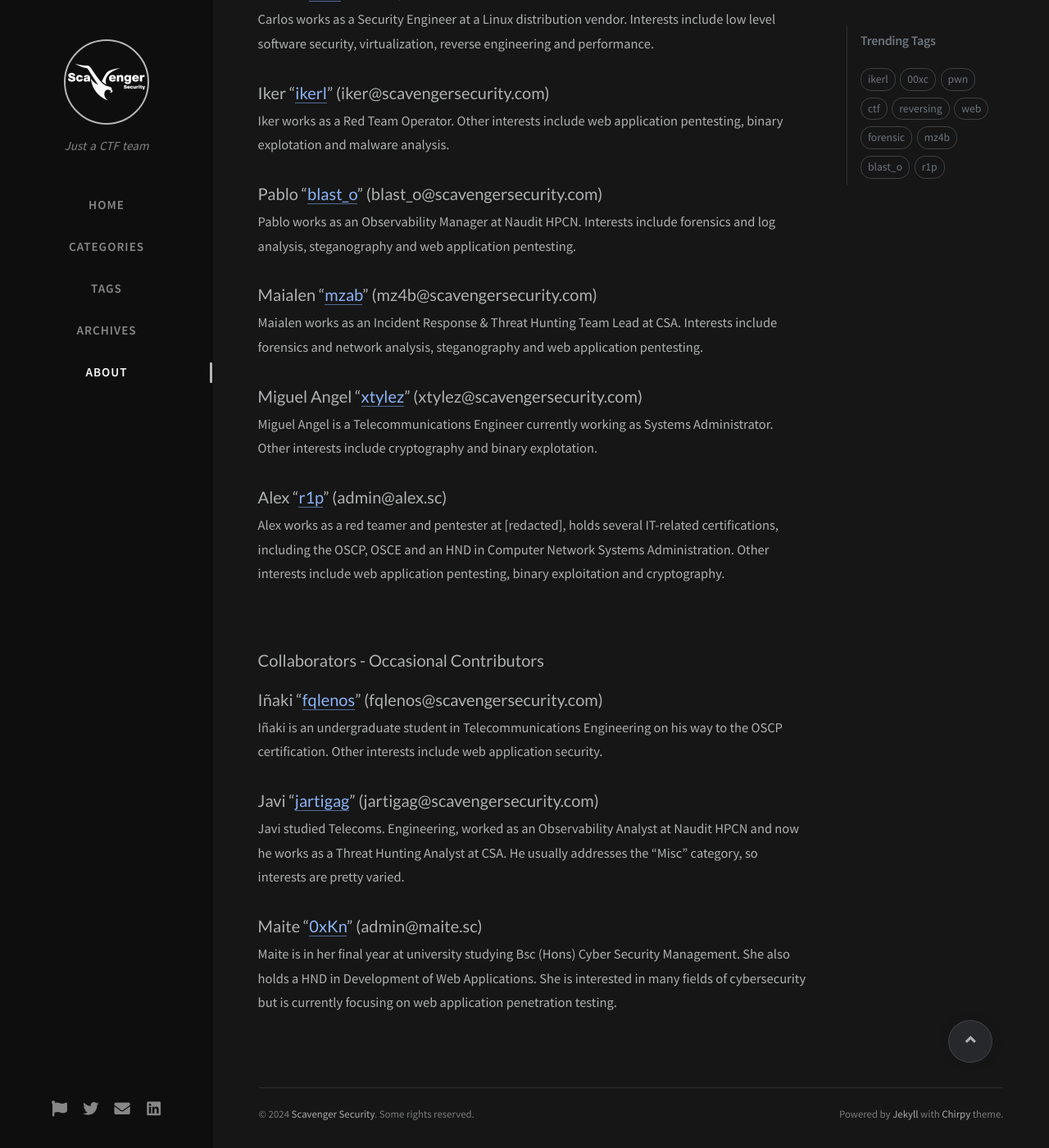
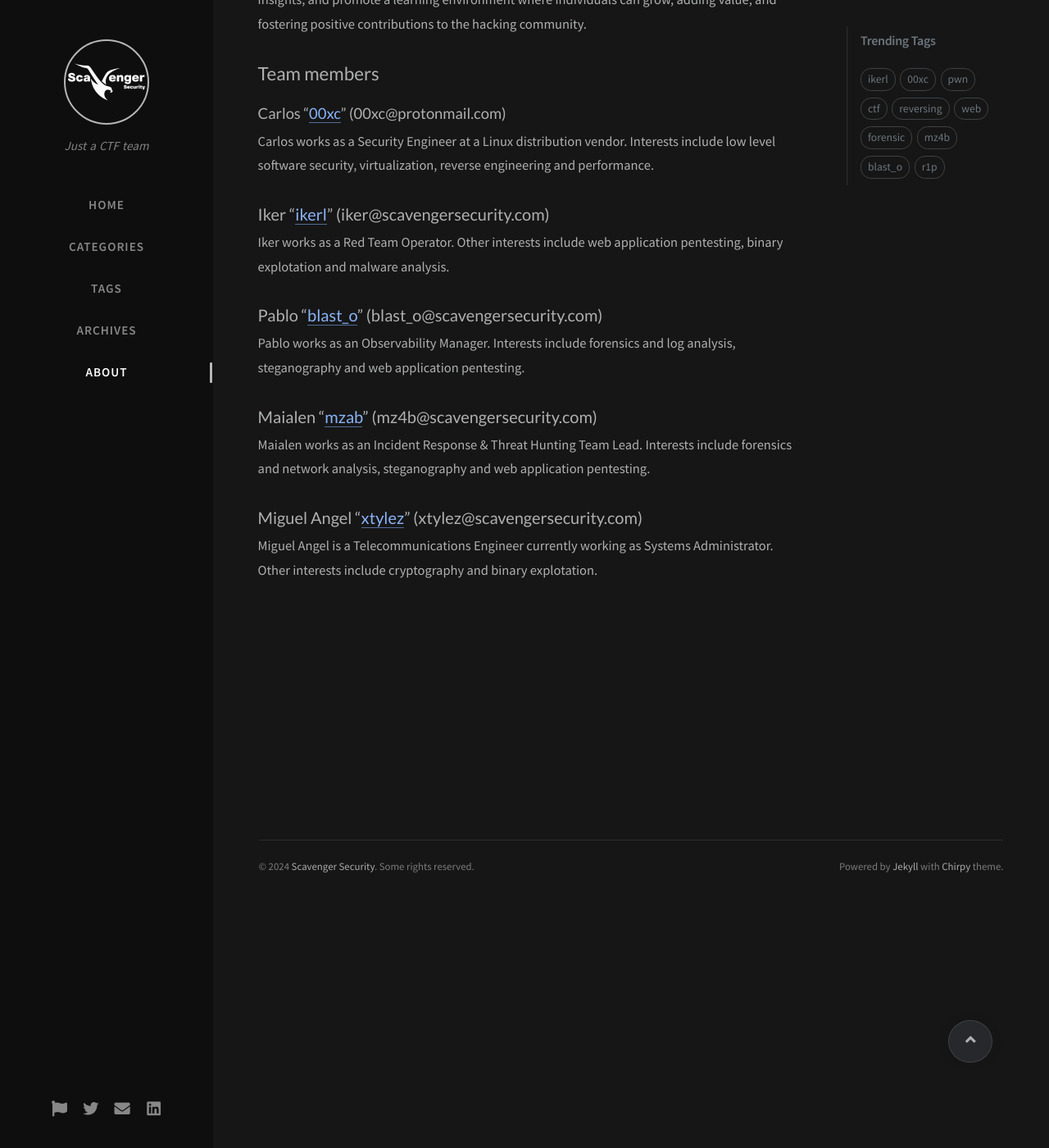
Before and after one commit to scavengersecurity/blog, a Jekyll site: the page built from _tabs/about.md, in a window 1280 px wide and 1400 px high, scrolled down 296 px. Shown: the whole window at 82% size. Built offline with Jekyll 4.4.1, drawn with Linux system fonts in a browser that asks for light colours; nearby versions of some CDN libraries; comment, search, counter and statistics services are not loaded; some of the changed text lies outside the part shown.

Commit message:
Update about.md

```diff
--- a/_tabs/about.md
+++ b/_tabs/about.md
@@ -4,7 +4,7 @@ icon: fas fa-info
 order: 4
 ---
 
-Scavenger Security is a Spanish CTF team founded during November 2020.
+Scavenger Security, a Spanish CTF team founded in November 2020, is dedicated to the principles of ethical hacking. We unequivocally condemn any actions with malicious intent and prioritize the responsible and legal exploration of cybersecurity challenges. Our mission is to expand knowledge in cybersecurity, contribute to the CTF community by sharing detailed writeups and insights, and promote a learning environment where individuals can grow, adding value, and fostering positive contributions to the hacking community.
 
 ## Team members ##
 
@@ -15,27 +15,10 @@ Carlos works as a Security Engineer at a Linux distribution vendor. Interests in
 Iker works as a Red Team Operator. Other interests include web application pentesting, binary explotation and malware analysis.
 
 ### Pablo "[blast_o](/tags/blast-o/)" (blast_o@scavengersecurity.com) ###
-Pablo works as an Observability Manager at Naudit HPCN. Interests include forensics and log analysis, steganography and web application pentesting.
+Pablo works as an Observability Manager. Interests include forensics and log analysis, steganography and web application pentesting.
 
 ### Maialen "[mzab](/tags/mz4b/)" (mz4b@scavengersecurity.com) ###
-Maialen works as an Incident Response & Threat Hunting Team Lead at CSA. Interests include forensics and network analysis, steganography and web application pentesting.
+Maialen works as an Incident Response & Threat Hunting Team Lead. Interests include forensics and network analysis, steganography and web application pentesting.
 
 ### Miguel Angel "[xtylez](/tags/xtylez/)" (xtylez@scavengersecurity.com) ###
 Miguel Angel is a Telecommunications Engineer currently working as Systems Administrator. Other interests include cryptography and binary explotation.
-
-### Alex "[r1p](/tags/r1p/)" (admin@alex.sc) ####
-Alex works as a red teamer and pentester at [redacted], holds several IT-related certifications, including the OSCP, OSCE and an HND in Computer Network Systems Administration. Other interests include web application pentesting, binary exploitation and cryptography.
-
-<br>
-
-### Collaborators - Occasional Contributors ###
-
-### Iñaki "[fqlenos](/tags/fqlenos/)" (fqlenos@scavengersecurity.com) ###
-Iñaki is an undergraduate student in Telecommunications Engineering on his way to the OSCP certification. Other interests include web application security.
-
-### Javi "[jartigag](/tags/jartigag/)" (jartigag@scavengersecurity.com) ###
-Javi studied Telecoms. Engineering, worked as an Observability Analyst at Naudit HPCN and now he works as a Threat Hunting Analyst at CSA.
-He usually addresses the "Misc" category, so interests are pretty varied.
-
-### Maite "[0xKn](/tags/0xKn/)" (admin@maite.sc) ####
-Maite is in her final year at university studying Bsc (Hons) Cyber Security Management. She also holds a HND in Development of Web Applications. She is interested in many fields of cybersecurity but is currently focusing on web application penetration testing.
```
